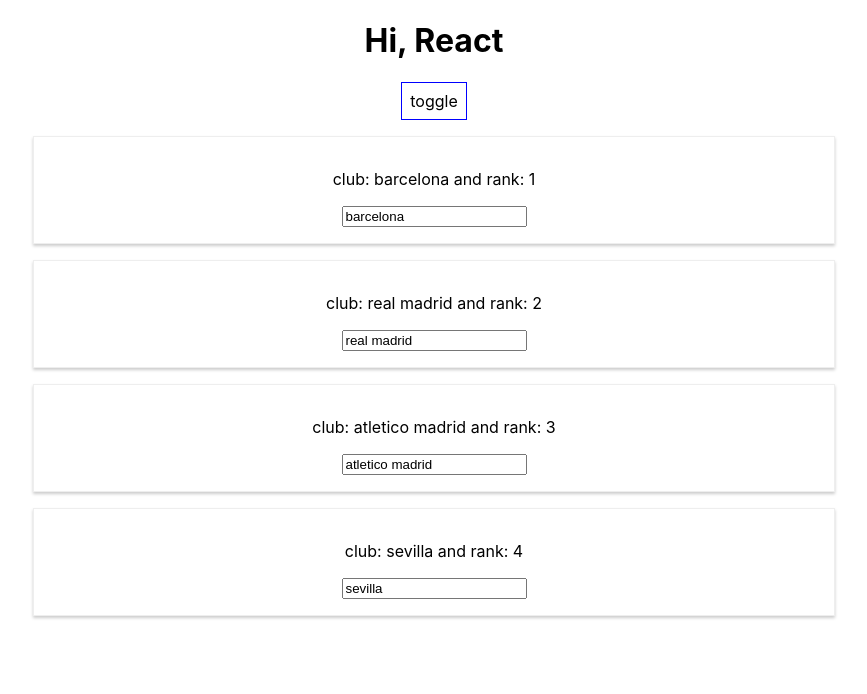
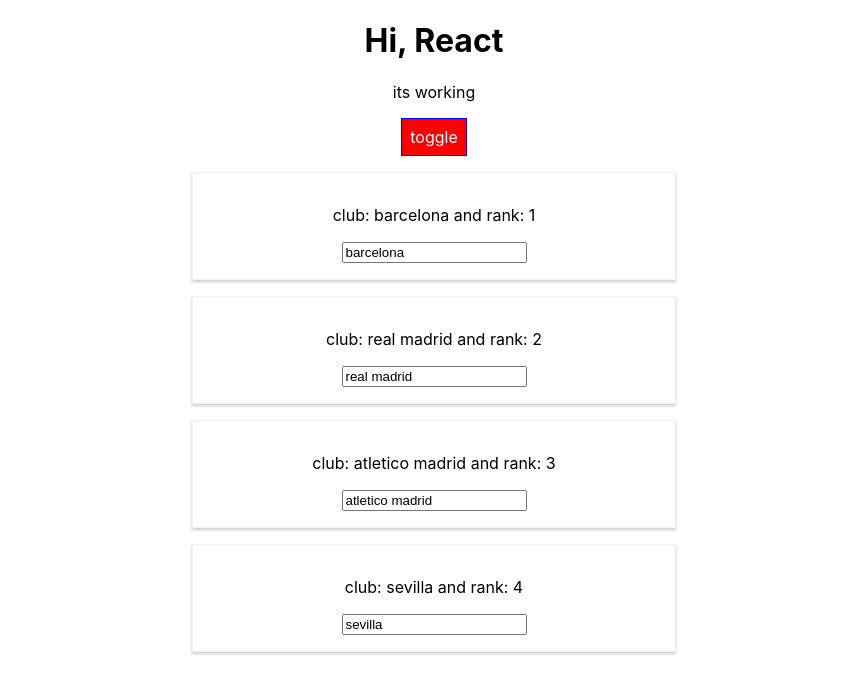
Before and after one commit to sameerskamdar/reactBeginner, a React (Create React App) app: page / in a window 1280 px wide. Both pictures are taken after a click on the button "toggle". Shown: the top 694 px of the page, without its empty margins (206-1073 px from the left). Built offline with nearby package versions, Linux system fonts and the light colour scheme.

Commit message:
css and radium

```diff
--- a/src/App.css
+++ b/src/App.css
@@ -1,3 +1,11 @@
 .App {
   text-align: center;
 }
+
+.red{
+  color: red;
+}
+
+.bold{
+  font-weight: bold;
+}
--- a/src/App.js
+++ b/src/App.js
@@ -1,6 +1,8 @@
 import React, { Component } from 'react';
 import './App.css';
-import Person from './Person/Person'
+import Person from './Person/Person';
+import Radium, {StyleRoot} from 'radium';
+
 class App extends Component {
 
   state = {
@@ -60,10 +62,15 @@ class App extends Component {
 
   render() {
     const style = {
-      backgroundColor: 'white',
+      backgroundColor: 'green',
+      color: 'white',
       font: 'inherit',
       border: '1px solid blue',
-      padding: '8px'
+      padding: '8px',
+      ':hover' : {
+        backgroundColor: 'orange',
+        color: 'black'
+      }
     }
     let persons = null;
 
@@ -86,15 +93,31 @@ class App extends Component {
             }
           </div>
           );
+          style.backgroundColor = 'red';
+          style[':hover']={
+            backgroundColor: 'skyblue',
+            color: 'black'
+          }
+        }
+
+        let classes = [];
+        if(this.state.persons.length <= 2){
+          classes.push('red');
+        }
+        if(this.state.persons.length <= 1){
+          classes.push('bold');
         }
     return (
-      <div className="App">
-        <h1>Hi, React</h1>
-        <button onClick={this.toggleClubs} style={style}>toggle</button>
-        {persons}
-      </div>
+      <StyleRoot>
+        <div className="App">
+          <h1>Hi, React</h1>
+          <p className={classes.join(' ')}>its working</p>
+          <button onClick={this.toggleClubs} style={style}>toggle</button>
+          {persons}
+        </div>
+      </StyleRoot>
     );
   }
 }
 
-export default App;
+export default Radium(App);
--- a/src/Person/Person.js
+++ b/src/Person/Person.js
@@ -1,8 +1,15 @@
 import React from 'react';
+import Radium from 'radium';
+import '../App.css';
 import './Person.css';
 const person = (props) => {
+    const style = {
+        '@media (min-width: 500px)':{
+            width:'450px'
+        }
+    }
     return (
-        <div className='Person'>
+        <div className='Person' style={style}>
             <p onClick={props.click}> club: {props.club} and
             rank: {props.position}
             </p>
@@ -11,4 +18,4 @@ const person = (props) => {
         </div>
     )
 };
-export default person;
+export default Radium(person);
```
Also changed, not shown: package.json (+9 -2 lines), 1 other file (tests, documents, lock files or other folders).
